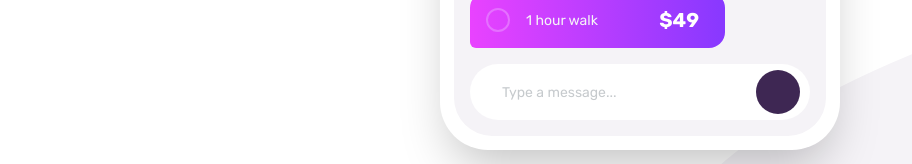
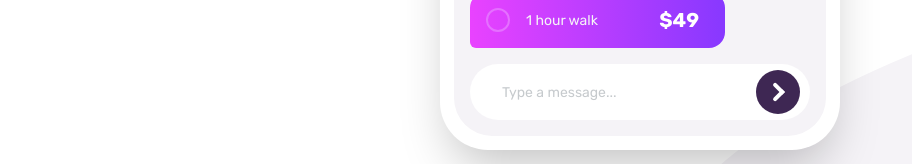
Before and after one commit to john-mirage/frontend-mentor, a Next.js app: page /chatapp in a window 1280 px wide. Shown: the part 779-943 px from the top of the page, without its empty margins (0-912 px from the left). Built offline with nearby package versions, Linux system fonts and the light colour scheme.

Commit message:
feat(chatapp): add button arrow

```diff
--- a/src/components/chatapp/AppInput.js
+++ b/src/components/chatapp/AppInput.js
@@ -38,13 +38,38 @@ const Button = styled.button`
     background-color: ${props => props.theme.secondaryVeryDarkDesaturatedViolet};
     outline: none;
     border: none;
+    cursor: pointer;
+`;
+
+const ButtonArrowElement = styled.div`
+    position: absolute;
+    top: 50%;
+    right: 50%;
+    width: 1.4rem;
+    height: 0.4rem;
+    border-top-left-radius: 0.2rem;
+    border-bottom-left-radius: 0.2rem;
+    background-color: ${props => props.theme.secondaryWhite};
+`;
+
+const ButtonUpArrowElement = styled(ButtonArrowElement)`
+    transform-origin: top right;
+    transform: translate(50%, calc(-50% + 0.2rem)) rotateZ(45deg);
+`;
+
+const ButtonDownArrowElement = styled(ButtonArrowElement)`
+    transform-origin: bottom right;
+    transform: translate(50%, calc(-50% - 0.2rem)) rotateZ(-45deg);
 `;
 
 function AppInput() {
     return (
         <Container>
             <TextInput type="text" placeholder="Type a message..." />
-            <Button />
+            <Button>
+                <ButtonUpArrowElement />
+                <ButtonDownArrowElement />
+            </Button>
         </Container>
     );
 }
```
